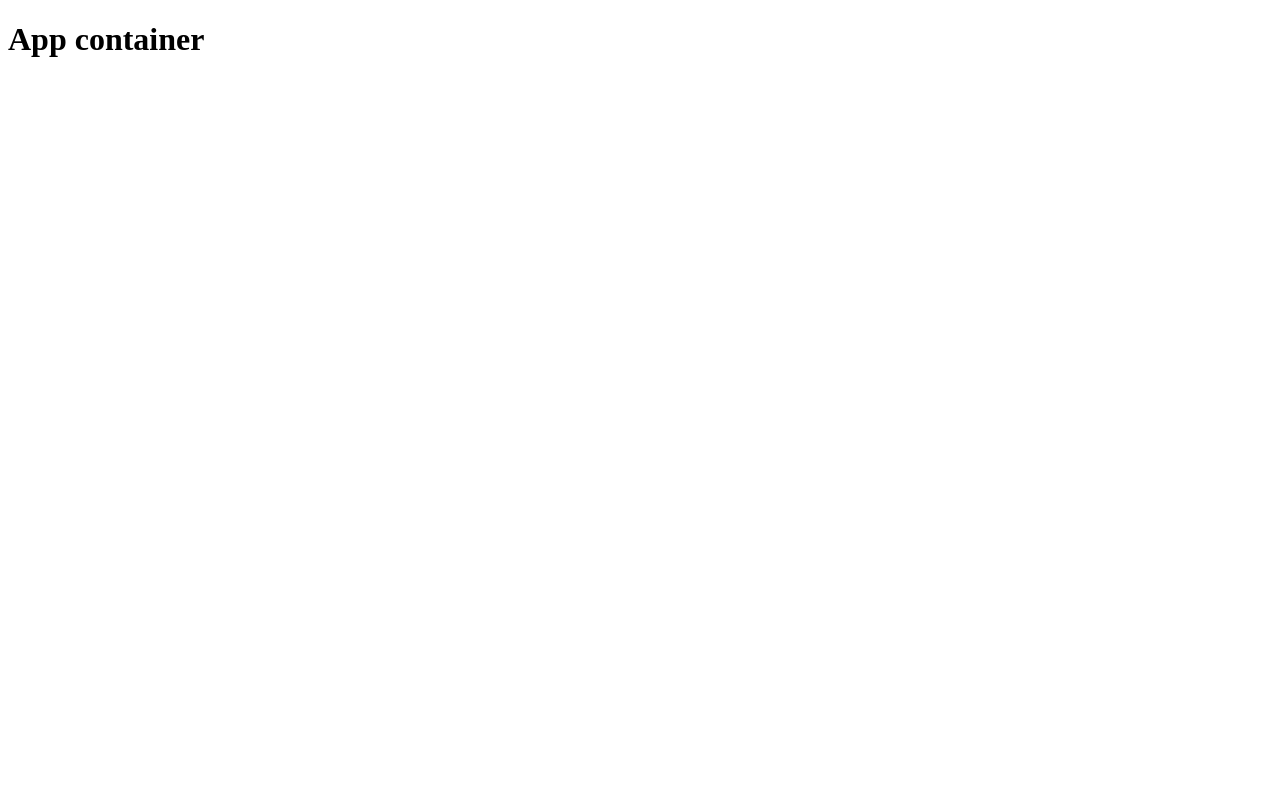
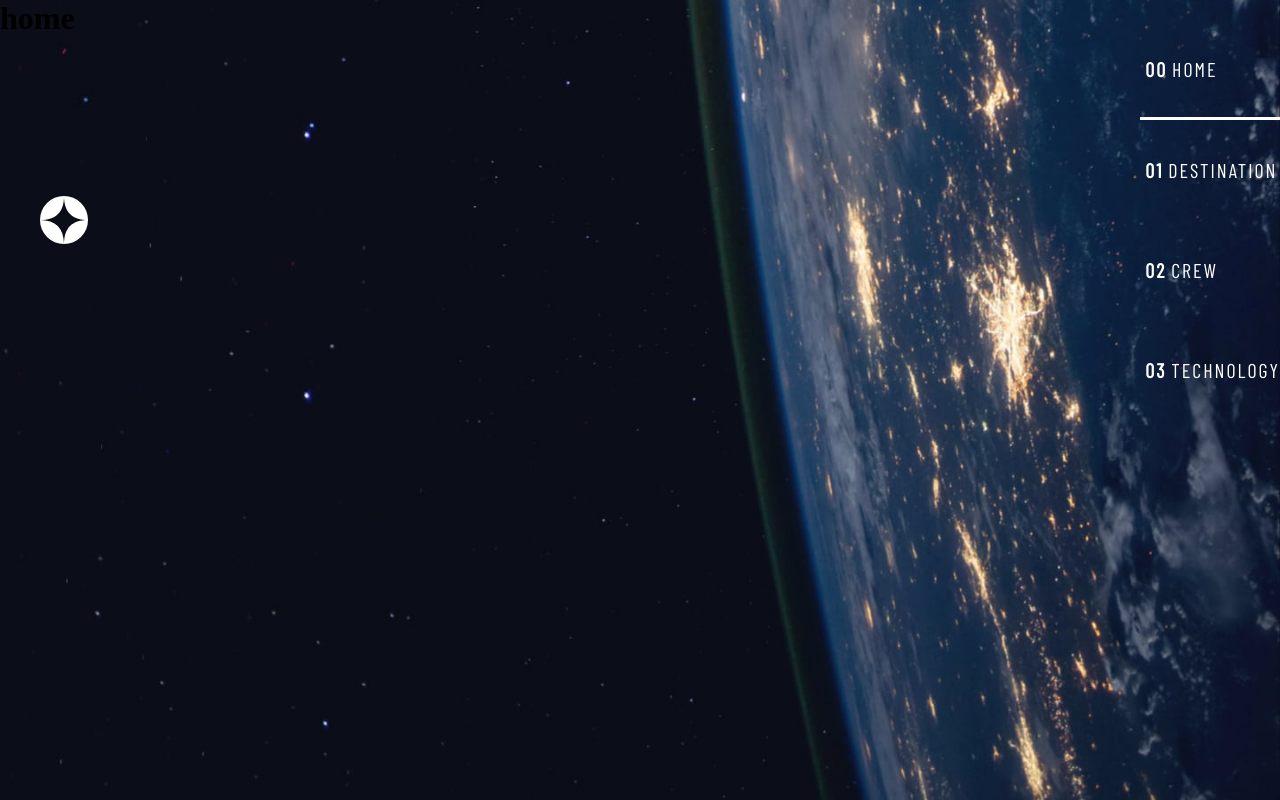
Before and after one commit to itisameerkhan/space-tourism-multi-page-website, a React (Vite) app: page / in a window 1280 px wide. Built offline with nearby package versions, Linux system fonts and the light colour scheme.

Commit message:
19/12/2023 12:00

```diff
--- a/src/App.css
+++ b/src/App.css
@@ -0,0 +1,7 @@
+@import url('https://fonts.googleapis.com/css2?family=Barlow+Condensed&display=swap');
+*
+{
+    padding:0;
+    margin:0;
+    box-sizing: border-box;
+}
--- a/src/App.jsx
+++ b/src/App.jsx
@@ -1,10 +1,18 @@
 import './App.css';
+import Header from './Header/Header';
+import { BrowserRouter, Routes, Route } from 'react-router-dom';
+import Home from './Home/Home';
 
 const App = () => {
   return (
-    <div className="app-container">
-      <h1>App container</h1>
-    </div>
+    <BrowserRouter>
+      <div className="app-container">
+        <Header />
+          <Routes>
+            <Route path='/' element={<Home />} />
+          </Routes>
+      </div>
+    </BrowserRouter>
   )
 }
 
--- /dev/null
+++ b/src/Header/Header.css
@@ -0,0 +1,45 @@
+.header-container
+{
+    position: absolute;
+    color:white;
+    width: 100%;
+    display: flex;
+    align-items: center;
+    justify-content: space-between;
+    padding:20px 0 15px 40px;
+}
+.header-navigation ul
+{
+    /* display: flex;
+    list-style-type: none;
+    gap: 50px;
+    backdrop-filter: blur(80px);
+    justify-content: end;
+    width: 800px;
+    padding: 0 50px; */
+}
+.header-navigation ul a
+{
+    color:white;
+    text-decoration: none;
+    font-family: 'Barlow Condensed';
+    font-size: 20px;
+    letter-spacing: 2px;
+    text-align: right;
+    display: flex;
+    align-items: center;
+    height: 100px;
+}
+.header-navigation ul a span
+{
+    font-weight: bolder;
+    padding: 0 5px;
+}
+.header-navigation ul a:hover
+{
+    border-bottom: 3px solid rgb(170, 170, 170);
+}
+.active
+{
+    border-bottom: 3px solid white;
+}
--- /dev/null
+++ b/src/Header/Header.jsx
@@ -0,0 +1,33 @@
+import './Header.css';
+import Logo from '../assets/shared/logo.svg';
+import { NavLink } from 'react-router-dom';
+
+const Header = () => {
+    return (
+        <div className="header-container">
+            <img src={Logo} alt="" />
+            <div className="header-navigation">
+                <ul>
+                    <NavLink to='/' className={'header-navlink'}>
+                        <span>00</span>
+                        HOME
+                    </NavLink>
+                    <NavLink to='/destination' className={'header-navlink'}>
+                        <span>01</span>
+                        DESTINATION
+                    </NavLink>
+                    <NavLink to='/crew' className={'header-navlink'}>
+                        <span>02</span>
+                        CREW
+                    </NavLink>
+                    <NavLink to='/technology' className={'header-navlink'}>
+                        <span>03</span>
+                        TECHNOLOGY
+                    </NavLink>
+                </ul>
+            </div>
+        </div>
+    )
+}
+
+export default Header;
--- /dev/null
+++ b/src/Home/Home.css
@@ -0,0 +1,21 @@
+.home-container
+{
+    background-image: url('../assets/home/background-home-desktop.jpg');
+    height: 100vh;
+    width: 100vw;
+    background-position: center;
+    background-repeat: no-repeat;
+    background-size: cover;
+    object-fit: cover;
+    object-position: center;
+}
+@media screen and (max-width: 700px)
+{
+    .home-container
+    {
+        background-image: url('../assets/home/background-home-mobile.jpg');
+        width: 100vw;
+        height: 100vh;
+        border:2px solid red;
+    }
+}
--- /dev/null
+++ b/src/Home/Home.jsx
@@ -0,0 +1,12 @@
+import './Home.css';
+import '../assets/home/background-home-desktop.jpg';
+
+const Home = () => {
+    return (
+        <div className="home-container">
+            <h1>home</h1>
+        </div>
+    )
+}
+
+export default Home;
```
